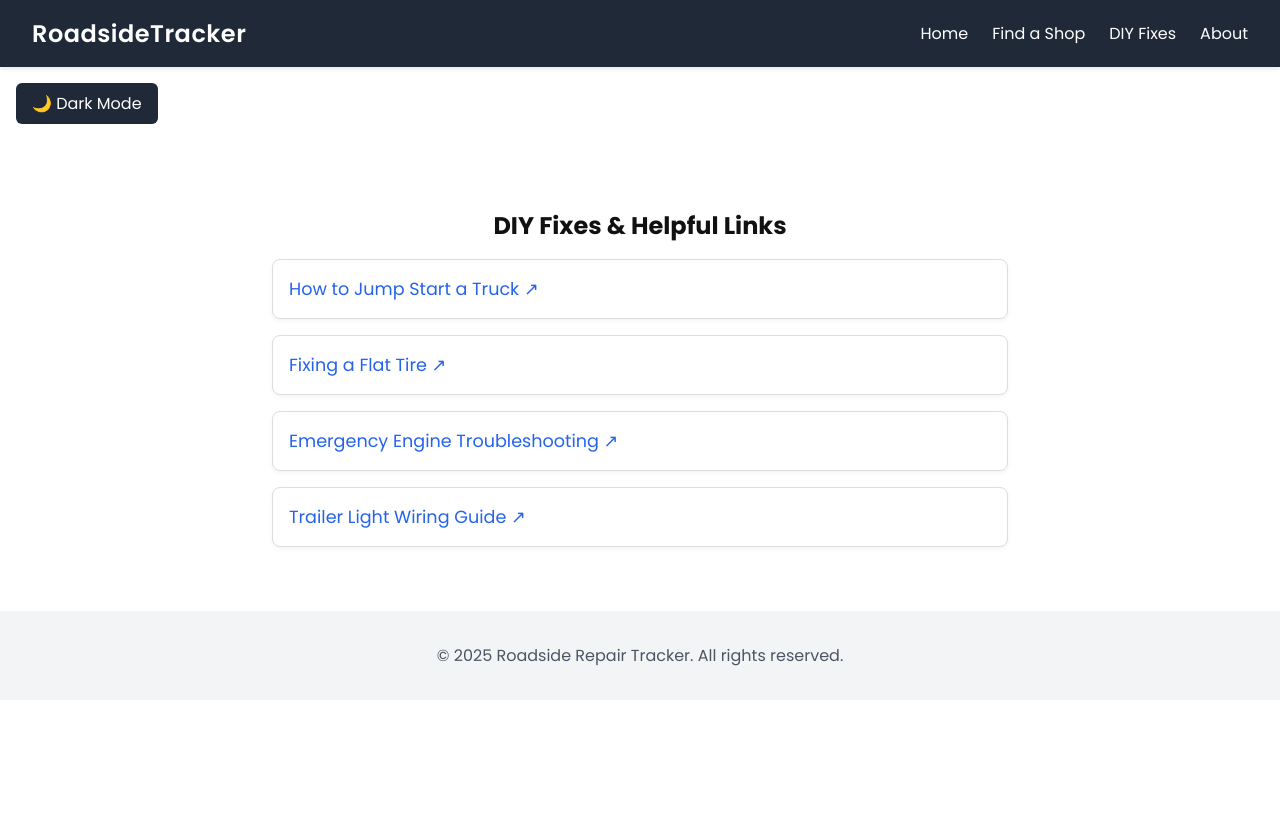
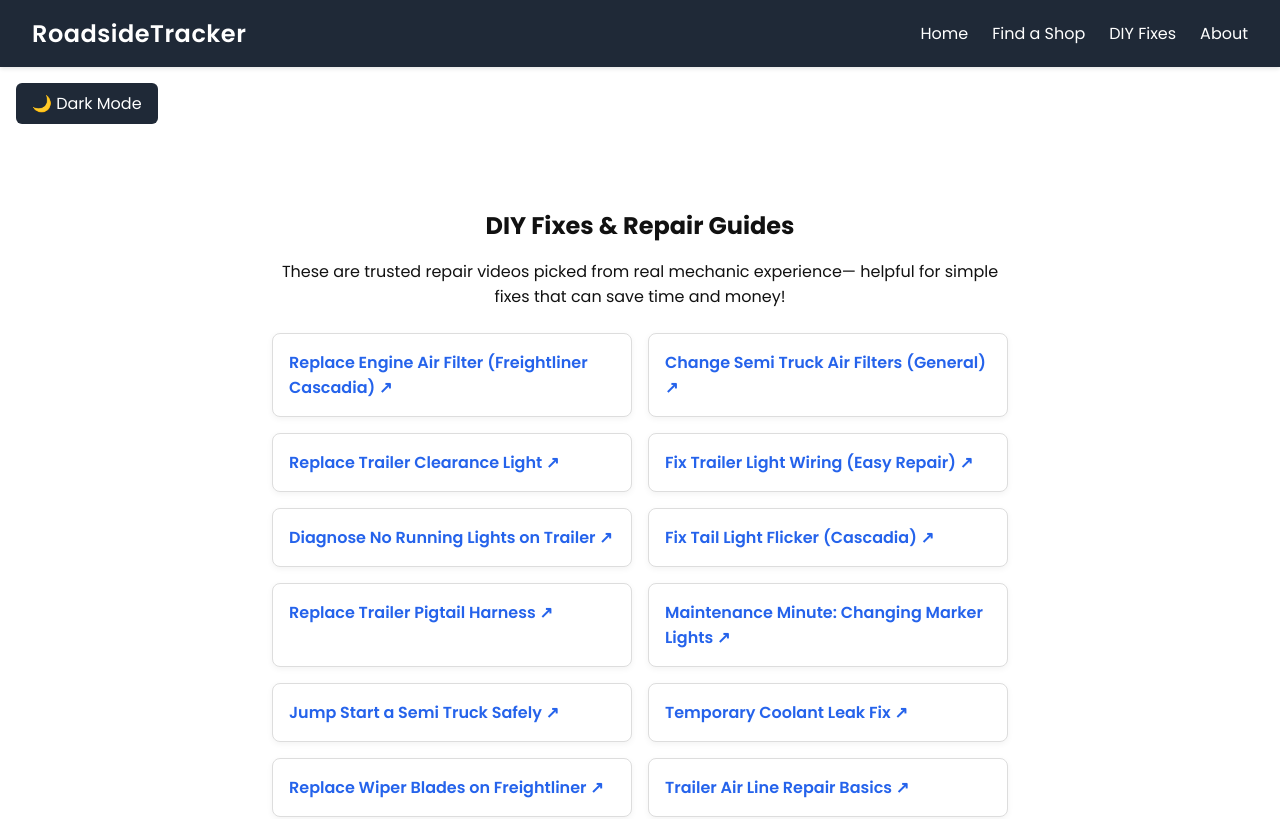
Before and after one commit to tysonW3/SU-week1, a React (Vite) app: page /diy in a window 1280 px wide. Shown: the top 819 px of the page. Built offline with nearby package versions, Linux system fonts and the light colour scheme.

Commit message:
Added new links with hand picked videos, changed the layout some too

```diff
--- a/src/pages/DIYFixes.jsx
+++ b/src/pages/DIYFixes.jsx
@@ -1,31 +1,60 @@
+import React from 'react';
+
 function DIYFixes() {
-  const resources = [
-    { name: "How to Jump Start a Truck", url: "https://example.com/jumpstart" },
-    { name: "Fixing a Flat Tire", url: "https://example.com/flattire" },
-    { name: "Emergency Engine Troubleshooting", url: "https://example.com/engine" },
-    { name: "Trailer Light Wiring Guide", url: "https://example.com/trailerlights" }
+  const diyLinks = [
+    { title: "Replace Engine Air Filter (Freightliner Cascadia)", url: "https://www.youtube.com/watch?v=qhUm33RfMNI" },
+    { title: "Change Semi Truck Air Filters (General)", url: "https://www.youtube.com/watch?v=Gfmc6MasP30" },
+    { title: "Replace Trailer Clearance Light", url: "https://www.youtube.com/watch?v=1w37qrUHyK8" },
+    { title: "Fix Trailer Light Wiring (Easy Repair)", url: "https://www.youtube.com/watch?v=iOIo1E91BFU" },
+    { title: "Diagnose No Running Lights on Trailer", url: "https://www.youtube.com/watch?v=waYRd0vV5io" },
+    { title: "Fix Tail Light Flicker (Cascadia)", url: "https://www.youtube.com/watch?v=CXgeVxCW2i0" },
+    { title: "Replace Trailer Pigtail Harness", url: "https://www.youtube.com/watch?v=2H7dSenR2xE" },
+    { title: "Maintenance Minute: Changing Marker Lights", url: "https://www.youtube.com/watch?v=0DMni2Ar0UU" },
+    { title: "Jump Start a Semi Truck Safely", url: "https://www.youtube.com/watch?v=example7" },
+    { title: "Temporary Coolant Leak Fix", url: "https://www.youtube.com/watch?v=example8" },
+    { title: "Replace Wiper Blades on Freightliner", url: "https://www.youtube.com/watch?v=7VvBazTxB_g" },
+    { title: "Trailer Air Line Repair Basics", url: "https://www.youtube.com/watch?v=example10" },
+    { title: "Diagnosing Air Brake Leaks", url: "https://www.youtube.com/watch?v=example4" },
   ];
 
   return (
-    <section style={{ padding: '2rem', maxWidth: '800px', margin: 'auto' }}>
-      <h2 style={{ textAlign: 'center', marginBottom: '1rem' }}>DIY Fixes & Helpful Links</h2>
-      <ul style={{ listStyle: 'none', padding: 0 }}>
-        {resources.map((item, index) => (
-          <li key={index} style={{
-            background: '#fff',
-            border: '1px solid #ddd',
-            padding: '1rem',
-            marginBottom: '1rem',
-            borderRadius: '8px',
-            boxShadow: '0 2px 5px rgba(0,0,0,0.05)'
-          }}>
-            <a href={item.url} target="_blank" rel="noopener noreferrer"
-              style={{ fontSize: '1.1rem', color: '#2563eb', textDecoration: 'none' }}>
-              {item.name} ↗
-            </a>
-          </li>
+    <section style={{ padding: "2rem", maxWidth: "800px", margin: "auto" }}>
+      <h2 style={{ textAlign: "center", marginBottom: "1rem" }}>DIY Fixes & Repair Guides</h2>
+      <p style={{ textAlign: "center", marginBottom: "1.5rem" }}>
+        These are trusted repair videos picked from real mechanic experience—
+        helpful for simple fixes that can save time and money!
+      </p>
+      <div
+        style={{
+          display: "grid",
+          gridTemplateColumns: "repeat(auto-fit, minmax(250px, 1fr))",
+          gap: "1rem"
+        }}
+      >
+        {diyLinks.map((item, index) => (
+          <a
+            key={index}
+            href={item.url}
+            target="_blank"
+            rel="noopener noreferrer"
+            style={{
+              padding: "1rem",
+              border: "1px solid #ddd",
+              borderRadius: "8px",
+              backgroundColor: "#fff",
+              boxShadow: "0 2px 6px rgba(0,0,0,0.05)",
+              textDecoration: "none",
+              color: "#2563eb",
+              fontWeight: "600",
+              transition: "transform 0.2s"
+            }}
+            onMouseEnter={(e) => (e.currentTarget.style.transform = "scale(1.03)")}
+            onMouseLeave={(e) => (e.currentTarget.style.transform = "scale(1)")}
+          >
+            {item.title} ↗
+          </a>
         ))}
-      </ul>
+      </div>
     </section>
   );
 }
```
